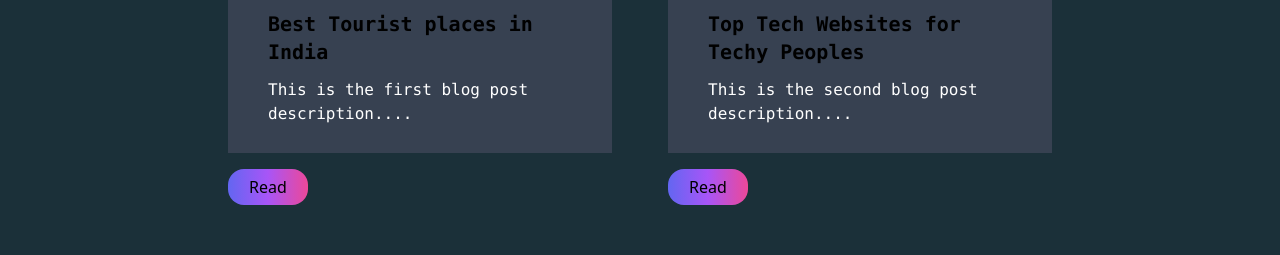
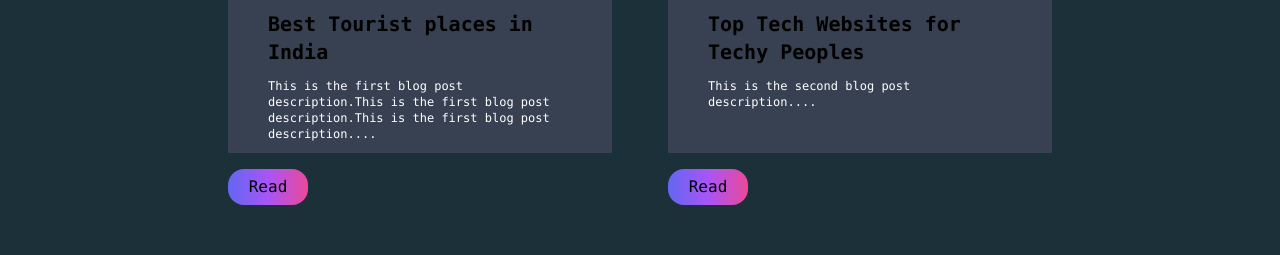
Before and after one commit to dnyaneshwarpatange/FullStackBlogApp, a React (Vite) app in the folder client/: page / in a window 1280 px wide. Shown: the part 291-546 px from the top of the page. Built offline with nearby package versions, Linux system fonts and the light colour scheme.

Commit message:
font fixes for blog card

```diff
--- a/client/src/components/BlogCard.jsx
+++ b/client/src/components/BlogCard.jsx
@@ -14,12 +14,12 @@ const BlogCard = ({title,image, description }) => {
       </div>
 
 
-      <div className="title h-40 w-80  p-2  overflow-hidden  justify-center m-auto font-mono bg-gray-700 text-white font-light  ">
+      <div className="description h-40 w-80  p-2  overflow-hidden  justify-center m-auto font-mono bg-gray-700 text-white text-xs  ">
       {description + "..."}
       </div>
 
       <div className="more">
-        <button className='bg-gradient-to-r from-indigo-500 via-purple-500 to-pink-500 h-9 w-20 my-4 rounded-2xl'>
+        <button className='bg-gradient-to-r from-indigo-500 via-purple-500 to-pink-500 h-9 w-20 my-4 rounded-2xl font-mono'>
           Read
         </button>
       </div>
--- a/client/src/data/blogData.js
+++ b/client/src/data/blogData.js
@@ -3,7 +3,7 @@ const blogData = [
       id: 1,
       title: 'Best Tourist places in India',
       image: 'https://images.pexels.com/photos/618491/pexels-photo-618491.jpeg?auto=compress&cs=tinysrgb&w=1260&h=750&dpr=1',
-      description: 'This is the first blog post description.',
+      description: 'This is the first blog post description.This is the first blog post description.This is the first blog post description.',
     },
     {
       id: 2,
@@ -26,13 +26,13 @@ const blogData = [
       {
         id: 5,
         title: 'Top Tech Websites for Techy Peoples',
-        image: 'https://images.pexels.com/photos/860577/pexels-photo-860577.jpeg?auto=compress&cs=tinysrgb&w=1260&h=750&dpr=1',
+        image: 'https://images.pexels.com/photos/574324/pexels-photo-574324.jpeg?auto=compress&cs=tinysrgb&w=1260&h=750&dpr=1',
         description: 'This is the second blog post description.',
       },
       {
         id: 6,
         title: 'Top Tech Websites for Techy Peoples',
-        image: 'https://images.pexels.com/photos/860577/pexels-photo-860577.jpeg?auto=compress&cs=tinysrgb&w=1260&h=750&dpr=1',
+        image: 'https://images.pexels.com/photos/57901/pexels-photo-57901.jpeg?auto=compress&cs=tinysrgb&w=1260&h=750&dpr=1',
         description: 'This is the second blog post description.',
       },
 
```
